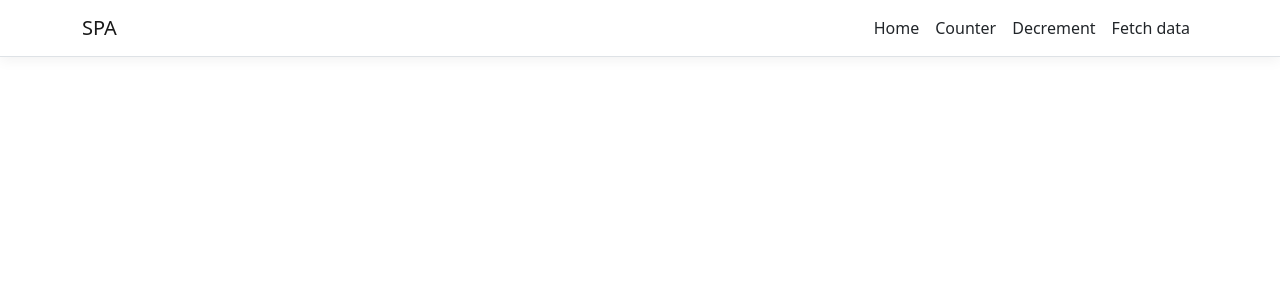
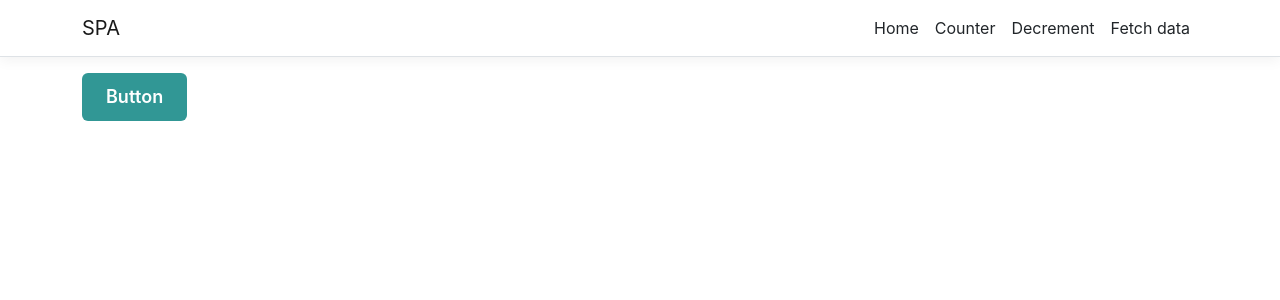
Before and after one commit to asokolkov/tutor_aggregator, a React (Create React App) app in the folder SPA/ClientApp/: page /profile in a window 1280 px wide. Shown: the top 300 px of the page. Built offline with nearby package versions, Linux system fonts and the light colour scheme.

Commit message:
Add chakra-ui

```diff
--- a/SPA/ClientApp/src/App.js
+++ b/SPA/ClientApp/src/App.js
@@ -7,6 +7,7 @@ import {Counter} from './components/Counter';
 import {Decrement} from "./components/Decrement";
 
 import './custom.css'
+import {Profile} from "./components/Profile";
 
 export default class App extends Component {
     static displayName = App.name;
@@ -18,7 +19,7 @@ export default class App extends Component {
                 <Route path='/counter' component={Counter}/>
                 <Route path='/fetch-data' component={FetchData}/>
                 <Route path='/decrement' component={Decrement}/>
-
+                <Route path='/profile' component={Profile} />
             </Layout>
         );
     }
--- /dev/null
+++ b/SPA/ClientApp/src/components/Profile.tsx
@@ -0,0 +1,11 @@
+import {Button, ChakraProvider} from '@chakra-ui/react'
+
+export const Profile = () => {
+    return (
+        <ChakraProvider>
+            <Button colorScheme='teal' size='lg'>
+                Button
+            </Button>
+        </ChakraProvider>
+    )
+}
```
Also changed, not shown: SPA/ClientApp/package.json (+9 -2 lines), 2 other files (tests, documents, lock files or other folders).
